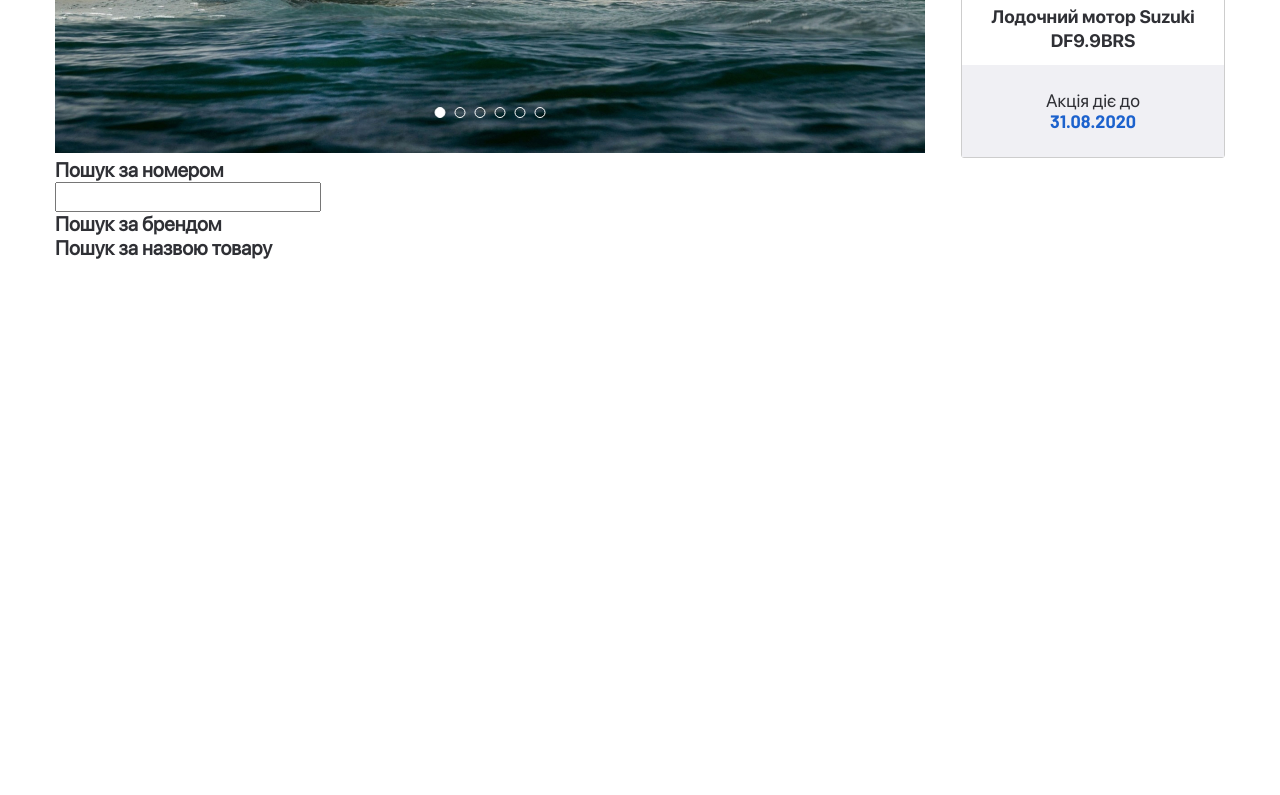
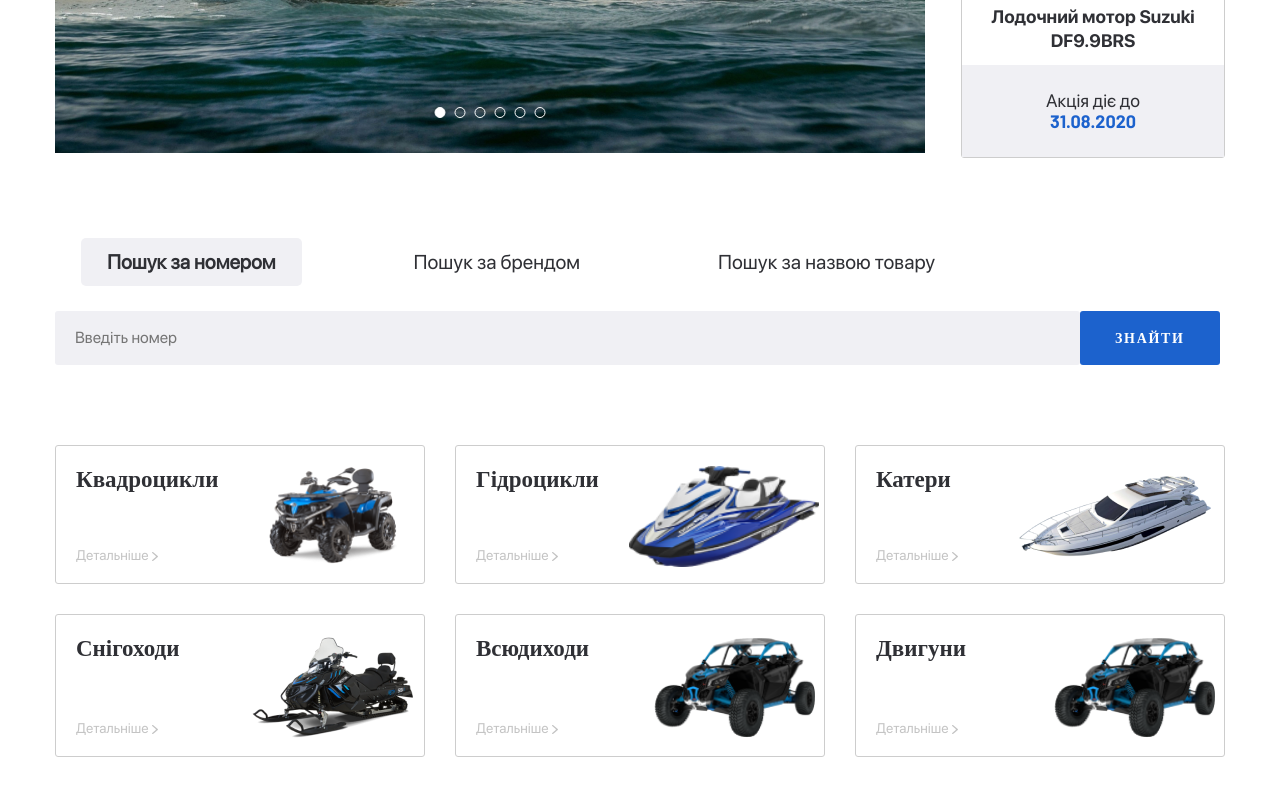
Before and after one commit to kosovaniru/Drive-Moto, a website: page app/index.html in a window 1280 px wide. Shown: the part 489-1284 px from the top of the page. Before the commit the page ends 800 px from the top, so only its background shows below. Drawn offline with nearby package versions, Linux system fonts and the light colour scheme; files that its build step writes are made by us from their sources.

Commit message:
created search and products sections

```diff
--- a/app/index.html
+++ b/app/index.html
@@ -1,5 +1,5 @@
 <!DOCTYPE html>
-<html lang="en">
+<html lang="uk">
 <head>
   <meta charset="UTF-8">
   <meta name="viewport" content="width=device-width, initial-scale=1.0">
@@ -83,7 +83,7 @@
   </header>
 
   <main class="main">
-    <section class="top">
+    <section class="top section">
       <div class="container">
         <div class="top__inner">
           <ul class="top__slider">
@@ -143,40 +143,102 @@
       </div>
     </section>
 
-    <section class="search">
+    <section class="search section">
       <div class="container">
         <div class="search__inner">
-          <ul class="search__tabs">
-            <li class="search__item">
-              <a class="search__link" href="#tab-1">Пошук за номером</a>
-              <form action="#" class="search__form">
-                <input class="search__input" type="text">
-
+          <ul class="search__tabs tabs">
+            <li class="search__item tabs__item">
+              <a class="tabs__link search__link tabs__link--active" href="#tab-1">Пошук за номером</a>
+            </li>
+            <li class="search__item tabs__item">
+              <a class="tabs__link search__link" href="#tab-2">Пошук за брендом</a>
+            </li>
+            <li class="search__item tabs__item">
+              <a class="tabs__link search__link" href="#tab-3">Пошук за назвою товару</a>
+            </li>
+          </ul>
+          <ul class="search__content tabs">
+            <li class="tabs__content-item search__content-item tabs__content-item--active" id="tab-1">
+              <form action="#" class="search__content-form">
+                <input type="text" class="search__content-input" placeholder="Введіть номер">
+                <button class="search__content-btn" type="submit">Знайти</button>
               </form>
             </li>
-            <li class="search__item">
-              <a class="search__link" href="#tab-2">Пошук за брендом</a>
-              <p class="search__text">Lorem ipsum dolor, sit amet consectetur adipisicing elit. Cupiditate sit, nobis beatae maxime, nesciunt at itaque quam modi praesentium ducimus quidem numquam accusamus officiis molestiae rem placeat dolores debitis illo!
-                Libero quae, commodi repellat magni, perspiciatis assumenda harum repudiandae totam delectus consectetur dicta sapiente ducimus deleniti tenetur velit tempora quos vitae iure inventore quasi earum reprehenderit. Harum rem dolorum ex?
-                Recusandae reprehenderit dolorum delectus ea tenetur alias tempora quod similique, quas iure fugiat illo repudiandae nobis distinctio in! Atque magnam quos unde asperiores ea incidunt, non praesentium aperiam sint mollitia?</p>
+            <li class="tabs__content-item search__content-item" id="tab-2">
+              <form action="#" class="search__content-form">
+                <input type="text" class="search__content-input" placeholder="Введіть назву бренду">
+                <button class="search__content-btn" type="submit">Знайти</button>
+              </form>
             </li>
-            <li class="search__item">
-              <a class="search__link" href="#tab-3">Пошук за назвою товару</a>
-              <p class="search__text">Lorem ipsum dolor sit amet consectetur adipisicing elit. Laborum voluptates quos sint distinctio, adipisci impedit dolore voluptate maxime tempore qui quo deserunt, quam inventore earum molestias. Distinctio architecto quisquam maxime.</p>
+            <li class="tabs__content-item search__content-item" id="tab-3">
+              <form action="#" class="search__content-form">
+                <input type="text" class="search__content-input" placeholder="Введіть назву товару">
+                <button class="search__content-btn" type="submit">Знайти</button>
+              </form>
             </li>
           </ul>
-          <!-- <ul class="search__content">
-            <li class="search__content-item" id="tab-1">
+        </div>
+      </div>
+    </section>
 
-            </li>
-            <li class="search__content-item" id="tab-2">
-
-            </li>
-            <li class="search__content-item" id="tab-3">
-
-            </li>
-          </ul> -->
-        </div>
+    <section class="products section">
+      <div class="container">
+        <ul class="products__list">
+          <li class="products__item">
+            <a class="products__link" href="#">
+              <div class="products__content">
+                <h3 class="products__name">Квадроцикли</h3>
+                <a class="products__detail" href="#">Детальніше</a>
+              </div>
+              <img class="products__img" src="images/products/product-1.png" alt="Фото квадроцикла">
+            </a>
+          </li>
+          <li class="products__item">
+            <a class="products__link" href="#">
+              <div class="products__content">
+                <h3 class="products__name">Гідроцикли</h3>
+                <a class="products__detail" href="#">Детальніше</a>
+              </div>
+              <img class="products__img" src="images/products/product-2.png" alt="Фото квадроцикла">
+            </a>
+          </li>
+          <li class="products__item">
+            <a class="products__link" href="#">
+              <div class="products__content">
+                <h3 class="products__name">Катери</h3>
+                <a class="products__detail" href="#">Детальніше</a>
+              </div>
+              <img class="products__img" src="images/products/product-3.png" alt="Фото квадроцикла">
+            </a>
+          </li>
+          <li class="products__item">
+            <a class="products__link" href="#">
+              <div class="products__content">
+                <h3 class="products__name">Снігоходи</h3>
+                <a class="products__detail" href="#">Детальніше</a>
+              </div>
+              <img class="products__img" src="images/products/product-4.png" alt="Фото квадроцикла">
+            </a>
+          </li>
+          <li class="products__item">
+            <a class="products__link" href="#">
+              <div class="products__content">
+                <h3 class="products__name">Всюдиходи</h3>
+                <a class="products__detail" href="#">Детальніше</a>
+              </div>
+              <img class="products__img" src="images/products/product-5.png" alt="Фото квадроцикла">
+            </a>
+          </li>
+          <li class="products__item">
+            <a class="products__link" href="#">
+              <div class="products__content">
+                <h3 class="products__name">Двигуни</h3>
+                <a class="products__detail" href="#">Детальніше</a>
+              </div>
+              <img class="products__img" src="images/products/product-5.png" alt="Фото квадроцикла">
+            </a>
+          </li>
+        </ul>
       </div>
     </section>
   </main>
--- a/app/js/main.js
+++ b/app/js/main.js
@@ -5,7 +5,11 @@ $(function() {
     prevArrow: '<button class="top__btn top__btn--prev"><img class="top__btn-img" src="images/icons/arrow.svg" alt="Стрілка слайдера наліво"></button>',
     nextArrow: '<button class="top__btn top__btn--next"><img class="top__btn-img" src="images/icons/arrow.svg" alt="Стрілка слайдера направо"></button>'
   })
-  $(".search__link").on("click", function() {
-    $(".search__text").toggleClass("active")
+  $(".tabs__link").on("click", function(e) {
+    e.preventDefault();
+    $('.tabs__link').removeClass("tabs__link--active");
+    $('.tabs__content-item').removeClass("tabs__content-item--active");
+    $(this).addClass("tabs__link--active");
+    $($(this).attr('href')).addClass("tabs__content-item--active")
   })
 })
--- a/app/scss/_global.scss
+++ b/app/scss/_global.scss
@@ -16,6 +16,10 @@ body {
   font-family: "SFProDisplay-Regular";
 }
 
+.section {
+  margin-bottom: 80px;
+}
+
 .container {
   max-width: 1200px;
   width: 100%;
--- a/app/scss/_vars.scss
+++ b/app/scss/_vars.scss
@@ -3,6 +3,7 @@ $white-color: #ffffff;
 $accent-gray: #f0f0f4;
 $text-color: #2f3035;
 $light-grey: #c4c4c4;
+$border-gray: #cdcdcd;
 
 %img-style {
   background-size: contain;
--- a/app/scss/style.scss
+++ b/app/scss/style.scss
@@ -224,14 +224,113 @@
 }
 
 .search {
+  &__tabs {
+    display: flex;
+    gap: 34px;
+    margin-bottom: 25px;
+  }
+  &__item {
+    padding: 12px 26px;
+  }
   &__link {
-    font-weight: bold;
+    padding: 12px 26px;
   }
-  &__text {
+  .tabs__link--active {
+    border-radius: 5px;
+    background-color: $accent-gray;
+    font-weight: 700;
+  }
+  &__content-form {
+    display: flex;
+  }
+  &__content-item {
     display: none;
   }
-  .active {
+  .tabs__content-item--active {
     display: block;
+  }
+  &__content-input {
+    max-width: 1025px;
+    width: 100%;
+    padding: 15px 20px;
+    background-color: $accent-gray;
+    @extend %sf-400;
+    font-size: 16px;
+    color: #656464;
+    border-radius: 3px;
+    border: none;
+  }
+  &__content-btn {
+    @extend %barlow-700;
+    padding: 15px 35px;
+    border-radius: 3px;
+    font-weight: 700;
+    font-size: 14px;
+    letter-spacing: 0.12em;
+    color: $white-color;
+    background-color: $accent-color;
+    text-transform: uppercase;
+    height: 100%;
+  }
+}
+
+.products {
+  &__list {
+    display: flex;
+    justify-content: space-between;
+    flex-wrap: wrap;
+    gap: 30px;
+  }
+  &__item {
+    padding: 20px 5px 16px 20px;
+    max-width: 370px;
+    width: 100%;
+    border: 1px solid $border-gray;
+    border-radius: 3px;
+    display: flex;
+    justify-content: space-between;
+    transition: box-shadow 0.3s, color 0.3s;
+    @media (any-hover: hover) {
+      &:hover {
+        box-shadow: 3px 3px 20px 0 rgba(50, 50, 50, 0.25);
+        .products__name {
+          color: $accent-color;
+        }
+      }
+    }
+  }
+  &__content {
+    display: flex;
+    flex-direction: column;
+    justify-content: space-between;
+    max-width: 50%;
+    width: 100%;
+  }
+  &__name {
+    @extend %barlow-700;
+    font-size: 23px;
+  }
+  &__detail {
+    @extend %sf-400;
+    color: $light-grey;
+    width: fit-content;
+    font-size: 14px;
+    position: relative;
+    padding-right: 10px;
+    &::after {
+      position: absolute;
+      content: "";
+      background-image: url(../images/icons/arrow-right.svg);
+      @extend %img-style;
+      width: 6px;
+      height: 9px;
+      right: 0px;
+      top: 9px;
+    }
+  }
+  &__img {
+    @extend %img-style;
+    margin: 0 auto;
   }
 }
 
```
Also changed, not shown: app/images/icons/arrow-right.svg (added), app/images/products/product-1.png (added), app/images/products/product-2.png (added), app/images/products/product-3.png (added), app/images/products/product-4.png (added), app/images/products/product-5.png (added), app/images/products/product-6.png (added), app/js/main.min.js.
